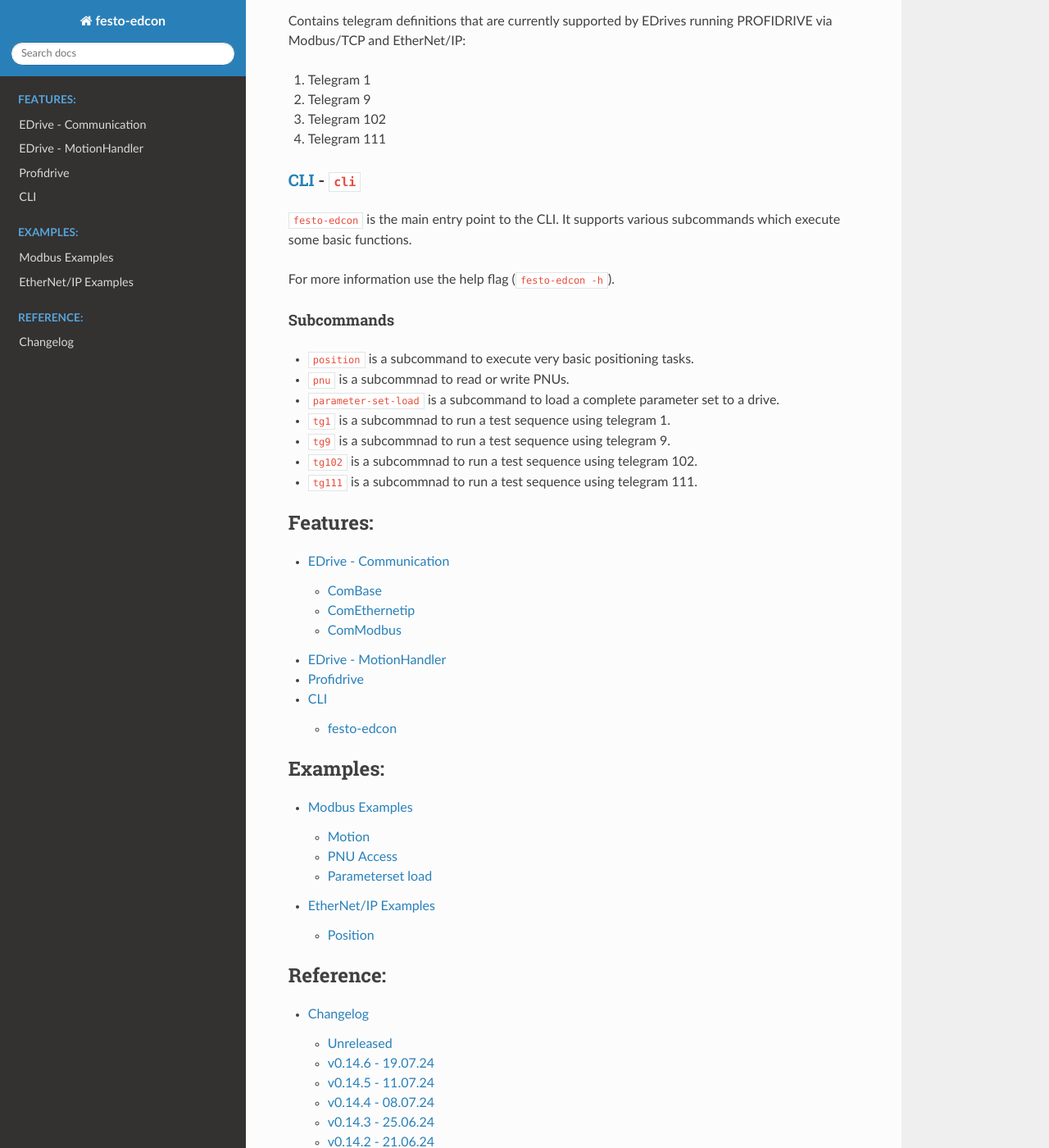
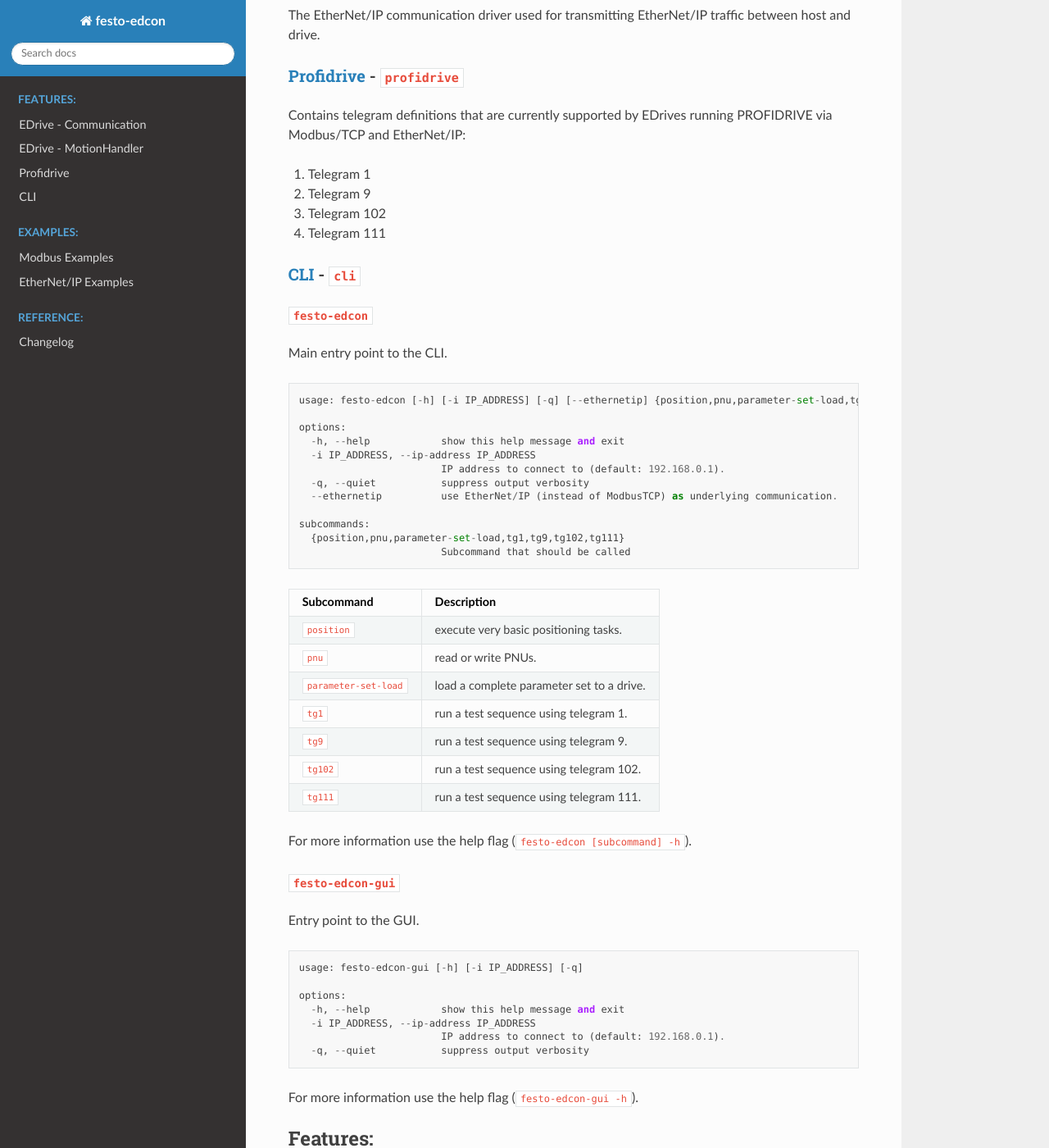
Before and after one commit to Festo-se/festo-edcon, a Sphinx documentation site: the page built from docs/source/index.rst, in a window 1280 px wide and 1400 px high, scrolled down 1378 px. Shown: the whole window at 82% size. Built offline with Sphinx 7.4.7 and the Read the Docs theme 2.0.0, drawn with Linux system fonts in a browser that asks for light colours; pages that are not in the unit, such as notebooks, are missing from menus; some of the changed text lies outside the part shown.

Commit message:
Updated README.md

````diff
--- a/README.md
+++ b/README.md
@@ -8,6 +8,12 @@
 ```
 pip install festo-edcon
 ```
+
+To install with GUI support:
+```
+pip install 'festo-edcon[gui]'
+```
+
 ### From git repo
 You can also install directly from the git repo.
 
@@ -44,16 +50,46 @@
    4. Telegram 111
 
 ### [CLI](https://festo-research.gitlab.io/electric-automation/festo-edcon/features/cli.html) - [`cli`](https://festo-research.gitlab.io/electric-automation/festo-edcon/edcon.cli.html#module-edcon.cli)
-`festo-edcon` is the main entry point to the CLI.
-It supports various subcommands which execute some basic functions.
 
-For more information use the help flag  (`festo-edcon -h`).
+#### `festo-edcon`
+Main entry point to the CLI.
+```
+usage: festo-edcon [-h] [-i IP_ADDRESS] [-q] [--ethernetip] {position,pnu,parameter-set-load,tg1,tg9,tg102,tg111} ...
 
-#### Subcommands
-- `position` is a subcommand to execute very basic positioning tasks.
-- `pnu` is a subcommnad to read or write PNUs.
-- `parameter-set-load` is a subcommand to load a complete parameter set to a drive.
-- `tg1` is a subcommnad to run a test sequence using telegram 1.
-- `tg9` is a subcommnad to run a test sequence using telegram 9.
-- `tg102` is a subcommnad to run a test sequence using telegram 102.
-- `tg111` is a subcommnad to run a test sequence using telegram 111.
+options:
+  -h, --help            show this help message and exit
+  -i IP_ADDRESS, --ip-address IP_ADDRESS
+                        IP address to connect to (default: 192.168.0.1).
+  -q, --quiet           suppress output verbosity
+  --ethernetip          use EtherNet/IP (instead of ModbusTCP) as underlying communication.
+
+subcommands:
+  {position,pnu,parameter-set-load,tg1,tg9,tg102,tg111}
+                        Subcommand that should be called
+```
+
+| Subcommand | Description |
+| -------- | ------- |
+| `position`  | execute very basic positioning tasks.    |
+| `pnu` | read or write PNUs.     |
+| `parameter-set-load`  | load a complete parameter set to a drive.    |
+| `tg1`  | run a test sequence using telegram 1.    |
+| `tg9`  | run a test sequence using telegram 9.    |
+| `tg102`  | run a test sequence using telegram 102.    |
+| `tg111`  | run a test sequence using telegram 111.    |
+
+For more information use the help flag  (`festo-edcon [subcommand] -h`).
+
+#### `festo-edcon-gui`
+Entry point to the GUI.
+```
+usage: festo-edcon-gui [-h] [-i IP_ADDRESS] [-q]
+
+options:
+  -h, --help            show this help message and exit
+  -i IP_ADDRESS, --ip-address IP_ADDRESS
+                        IP address to connect to (default: 192.168.0.1).
+  -q, --quiet           suppress output verbosity
+```
+
+For more information use the help flag  (`festo-edcon-gui -h`).
````
Also changed, not shown: CHANGELOG.md (+3 -0 lines), docs/source/features/cli.md (+4 -0 lines).
